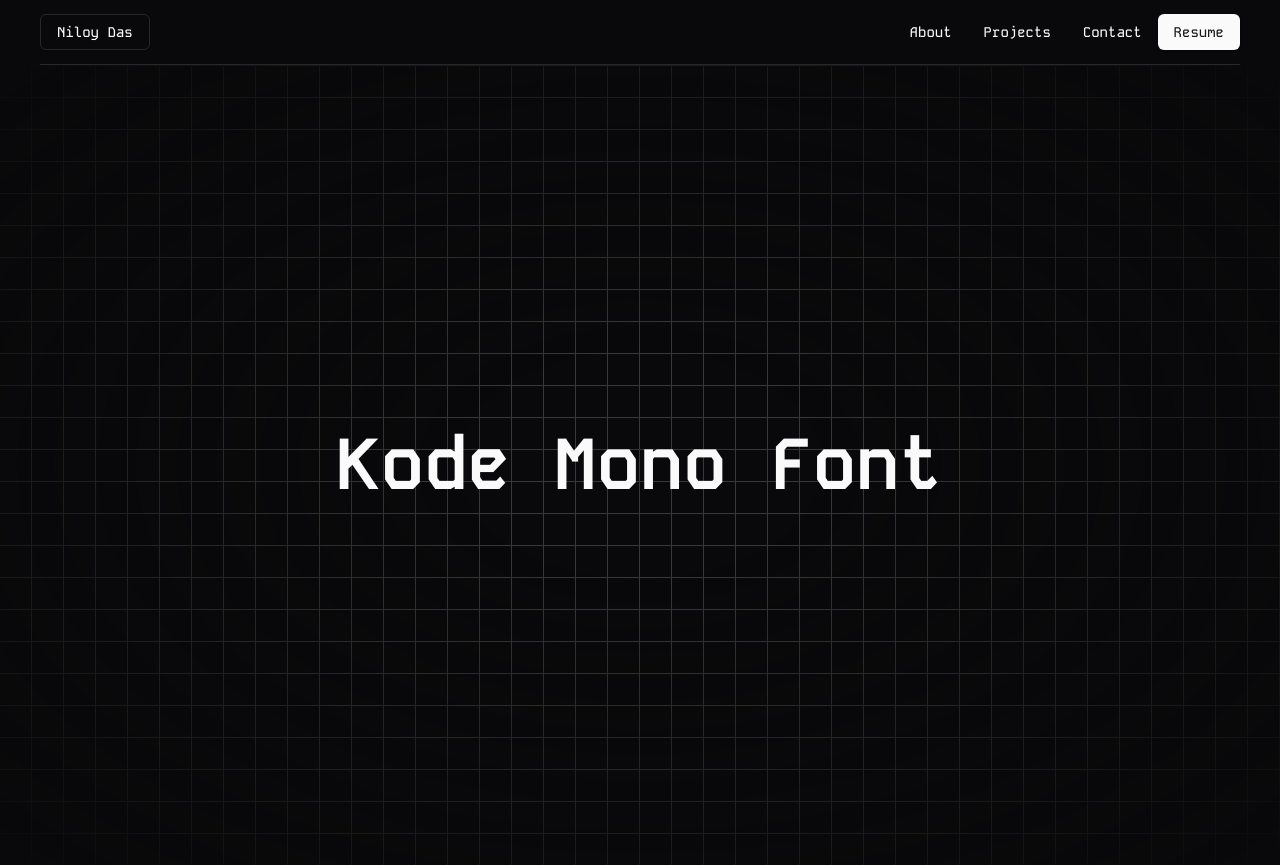
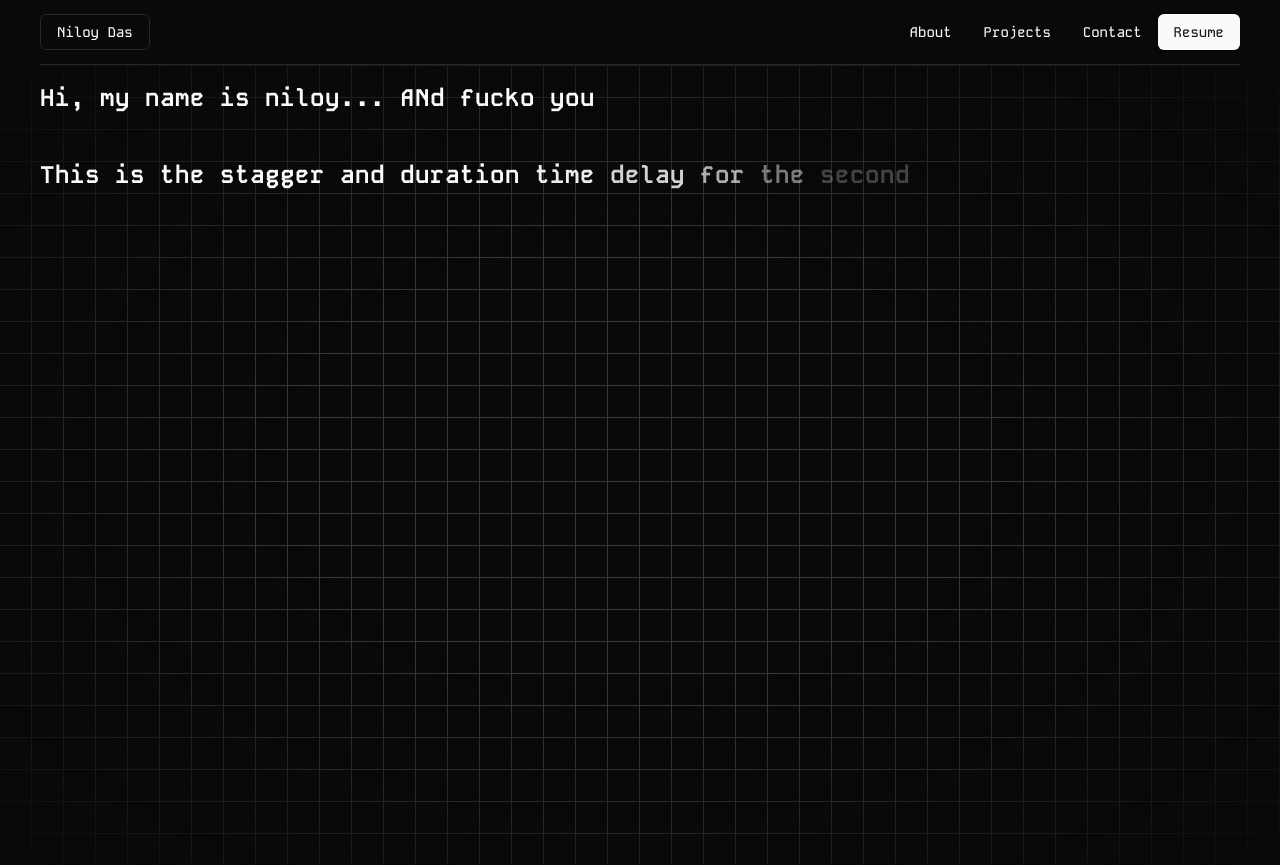
Before and after one commit to frustrated018/developer-portfolio-v2.1, a Next.js app: page / in a window 1280 px wide. Built offline with nearby package versions, Linux system fonts and the light colour scheme.

Commit message:
Added text generate effect
Added the text generate effect forom Aceternity ui using framer motion
Modified it to use custom duration and stagger...

```diff
--- a/package.json
+++ b/package.json
@@ -13,6 +13,7 @@
     "@radix-ui/react-slot": "^1.0.2",
     "class-variance-authority": "^0.7.0",
     "clsx": "^2.1.0",
+    "framer-motion": "^11.0.6",
     "mini-svg-data-uri": "^1.4.4",
     "next": "14.1.0",
     "react": "^18",
--- a/src/app/page.tsx
+++ b/src/app/page.tsx
@@ -1,11 +1,22 @@
+import MaxWidthWrapper from "@/components/MaxWidthWrapper";
+import { TextGenerateEffect } from "@/components/TextGenerateEffect";
+
 export default function Home() {
   return (
-    <div className="relative flex h-[50rem] w-full items-center justify-center bg-background bg-grid-[#27272A]/[.2] dark:bg-grid-[#F4F4F5]/[.2]">
+    <div className="relative h-screen w-full bg-background bg-grid-[#27272A]/[.2] dark:bg-grid-[#F4F4F5]/[.2]">
       {/* Radial gradient for the container to give a faded look */}
-      <div className="pointer-events-none absolute inset-0 flex items-center justify-center bg-background [mask-image:radial-gradient(ellipse_at_center,transparent_20%,black)]"></div>
-      <p className="relative z-20 bg-clip-text py-8 text-4xl font-bold sm:text-7xl">
-        Kode Mono Font
-      </p>
+      <div className="pointer-events-none absolute inset-0 flex items-center justify-center bg-background [mask-image:radial-gradient(ellipse_at_center,transparent_40%,black)]"></div>
+      {/* Hero text generate effect */}
+      <MaxWidthWrapper>
+        <div className="absolute flex flex-col gap-7">
+          <TextGenerateEffect words="Hi, my name is niloy... ANd fucko you" />
+          <TextGenerateEffect
+            stag={0.5}
+            duration={3}
+            words="This is the stagger and duration time delay for the second time..."
+          />
+        </div>
+      </MaxWidthWrapper>
     </div>
   );
 }
--- /dev/null
+++ b/src/components/TextGenerateEffect.tsx
@@ -0,0 +1,55 @@
+"use client";
+import { useEffect } from "react";
+import { motion, stagger, useAnimate } from "framer-motion";
+import { cn } from "@/lib/utils";
+
+export const TextGenerateEffect = ({
+  words,
+  className,
+  duration = 2,
+  stag = 0.2,
+}: {
+  words: string;
+  className?: string;
+  duration?: number;
+  stag?: number;
+}) => {
+  const [scope, animate] = useAnimate();
+  let wordsArray = words.split(" ");
+  useEffect(() => {
+    animate(
+      "span",
+      {
+        opacity: 1,
+      },
+      {
+        duration: duration,
+        delay: stagger(stag),
+      },
+    );
+  }, [animate, stag, duration]);
+
+  const renderWords = () => {
+    return (
+      <motion.div ref={scope}>
+        {wordsArray.map((word, idx) => {
+          return (
+            <motion.span key={word + idx} className="opacity-0">
+              {word}{" "}
+            </motion.span>
+          );
+        })}
+      </motion.div>
+    );
+  };
+
+  return (
+    <div className={cn("font-bold", className)}>
+      <div className="mt-4">
+        <div className="text-2xl leading-snug tracking-wide">
+          {renderWords()}
+        </div>
+      </div>
+    </div>
+  );
+};
```
Also changed, not shown: 1 other file (tests, documents, lock files or other folders).
